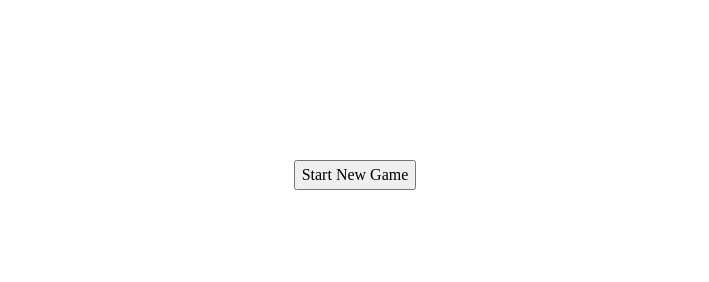
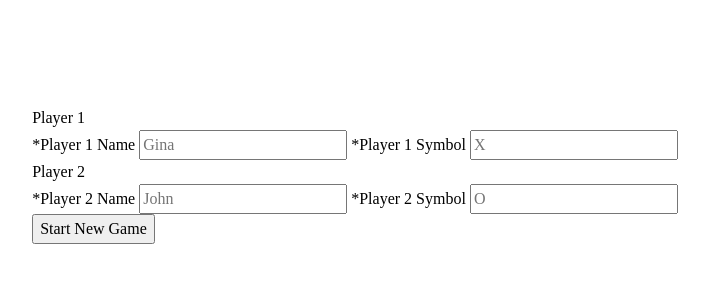
Before and after one commit to ibanpare/tic-tac-toe, a plain HTML site: page index.html in a window 1280 px wide. Shown: the whole page, without its empty margins (285-994 px from the left). Drawn offline with Linux system fonts and the light colour scheme.

Commit message:
feat: add player data form

```diff
--- a/index.html
+++ b/index.html
@@ -9,6 +9,18 @@
 </head>
 <body>
     <div class="controls">
+        <form action="" class="player-form">
+            <section>Player 1</section>
+            <label for="player1_name">*Player 1 Name</label>
+            <input type="text" name="player1_name" id="player1_name" placeholder="Gina" minlength = "2" maxlength = "40" required>
+            <label for="player1_symbol">*Player 1 Symbol</label>
+            <input type="text" name="player1_symbol" id="player1_symbol" placeholder="X" minlength = "1" maxlength = "1" required>
+            <section>Player 2</section>
+            <label for="player2_name">*Player 2 Name</label>
+            <input type="text" name="player2_name" id="player2_name" placeholder="John" minlength = "2" maxlength = "40" required>
+            <label for="player2_symbol">*Player 2 Symbol</label>
+            <input type="text" name="player2_symbol" id="player2_symbol" placeholder="O" minlength = "1" maxlength = "1" required>
+        </form>
         <button class="new-game">Start New Game</button>
     </div>
     <div class="result"></div>
```
